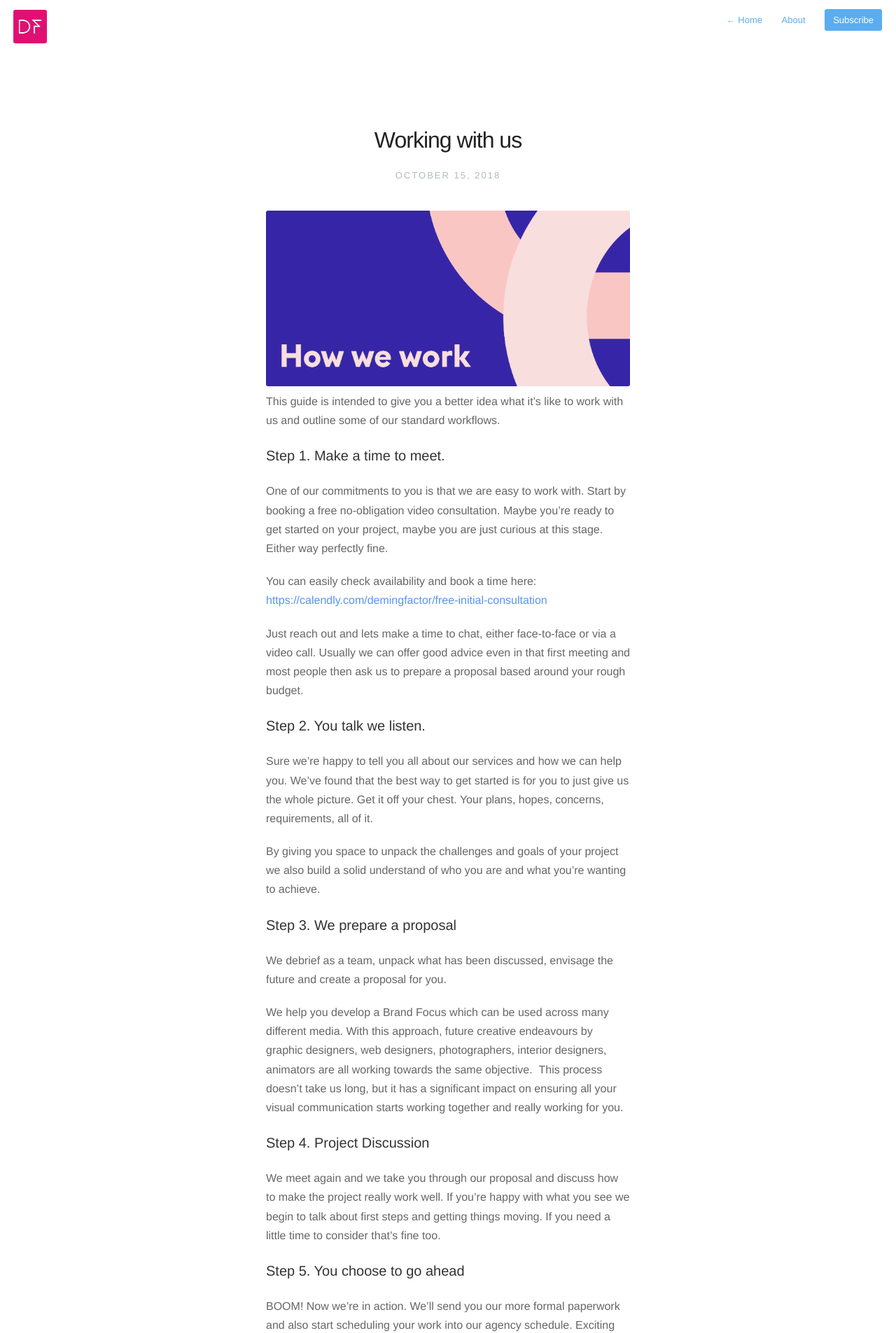
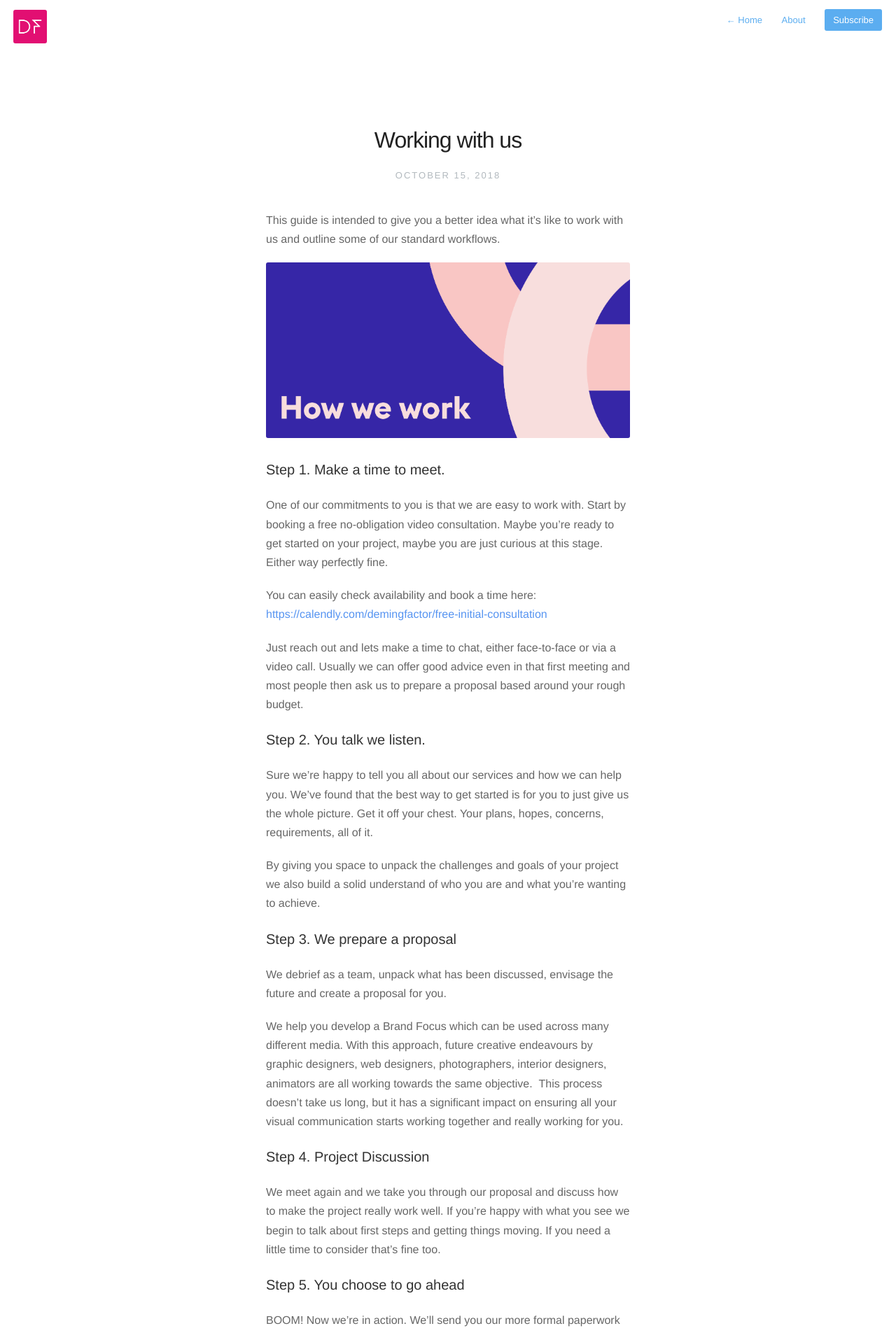
Before and after one commit to Jvaleti11/DemingFactor-blog, a Jekyll site: the page built from _posts/2018-10-15-working-with-us.md, in a window 1280 px wide. Shown: the top 1905 px of the page at 70% size. Built offline with Jekyll 4.4.1, drawn with Linux system fonts in a browser that asks for light colours; nearby versions of some CDN libraries; our own code applies the rules of GitHub Pages for plain Markdown files.

Commit message:
Update from Forestry.io - Updated working-with-us.md

```diff
--- a/_posts/2018-10-15-working-with-us.md
+++ b/_posts/2018-10-15-working-with-us.md
@@ -4,8 +4,9 @@ date: 2018-10-15 15:37:01 +1030
 body: <img src="/uploads/2018/10/29/how-we-work.png">
 
 ---
+This guide is intended to give you a better idea what it’s like to work with us and outline some of our standard workflows.
 
-![](/uploads/2018/10/29/how-we-work.png)This guide is intended to give you a better idea what it’s like to work with us and outline some of our standard workflows.
+![](/uploads/2018/10/29/how-we-work.png)
 
 ### Step 1. Make a time to meet.
 
@@ -25,7 +26,7 @@ By giving you space to unpack the challenges and goals of your project we also b
 
 We debrief as a team, unpack what has been discussed, envisage the future and create a proposal for you.
 
- We help you develop a Brand Focus which can be used across many different media. With this approach, future creative endeavours by graphic designers, web designers, photographers, interior designers, animators are all working towards the same objective.  This process doesn't take us long, but it has a significant impact on ensuring all your visual communication starts working together and really working for you.
+We help you develop a Brand Focus which can be used across many different media. With this approach, future creative endeavours by graphic designers, web designers, photographers, interior designers, animators are all working towards the same objective.  This process doesn't take us long, but it has a significant impact on ensuring all your visual communication starts working together and really working for you.
 
 ### Step 4. Project Discussion
 
```
